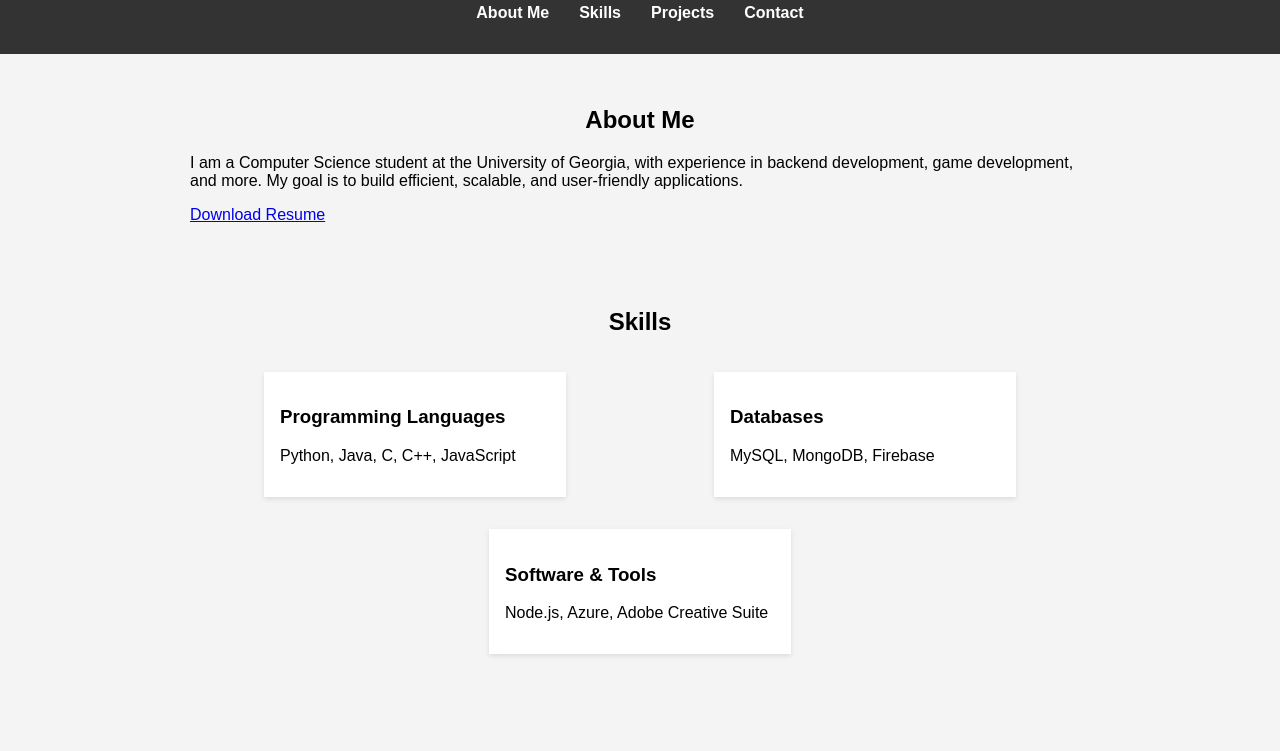
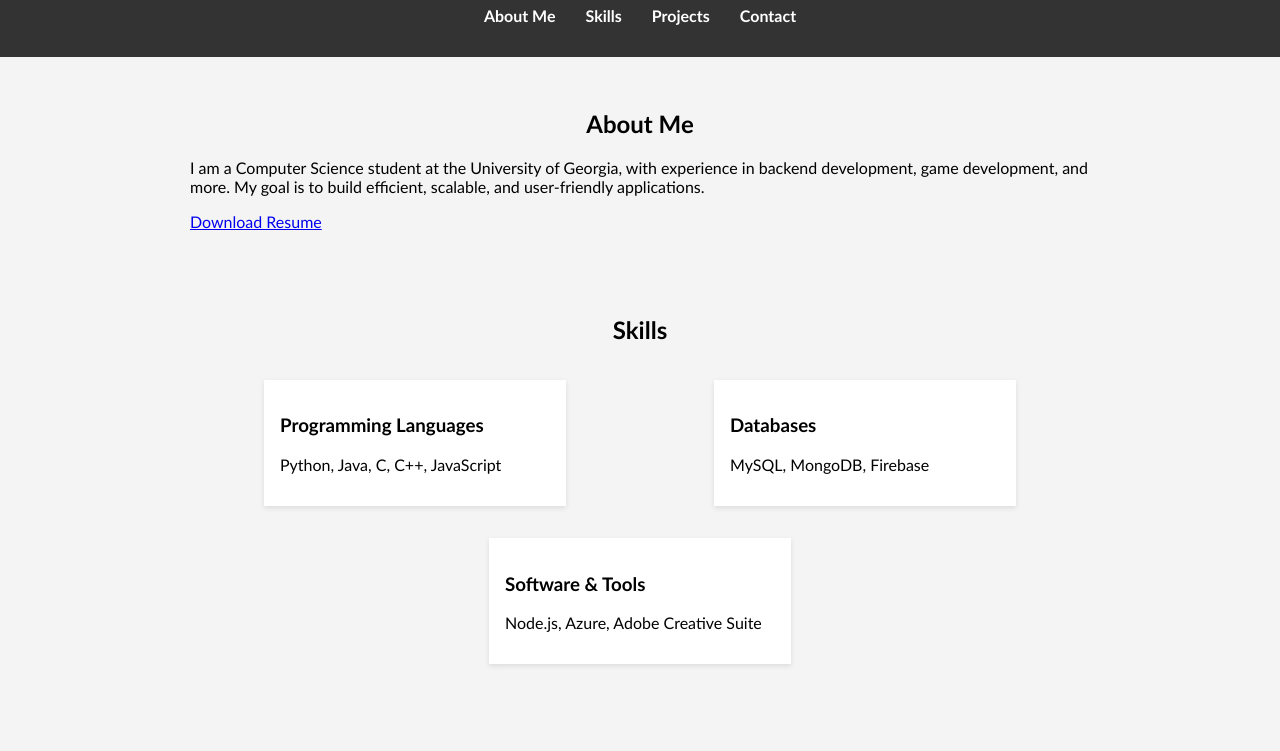
Before and after one commit to naveenseedani21/Portfolio, a plain HTML site: page index.html in a window 1280 px wide. Shown: the part 92-843 px from the top of the page. Drawn offline with Linux system fonts and the light colour scheme.

Commit message:
Update index.html

```diff
--- a/index.html
+++ b/index.html
@@ -7,7 +7,7 @@
     <title>Naveen Seedani | Portfolio</title>
     <style>
         body {
-            font-family: Arial, sans-serif;
+            font-family: Calibri, sans-serif;
             margin: 0;
             padding: 0;
             background-color: #f4f4f4;
```
